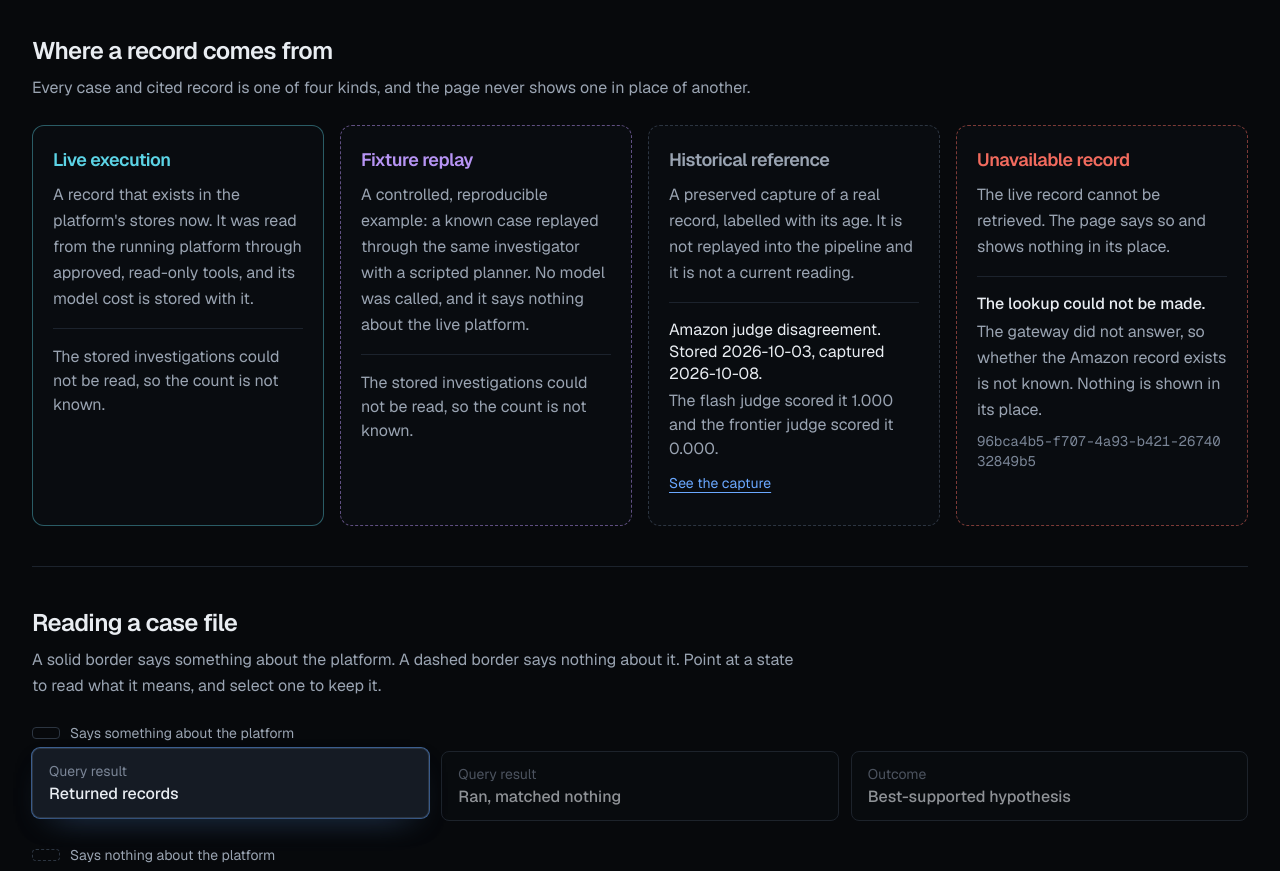
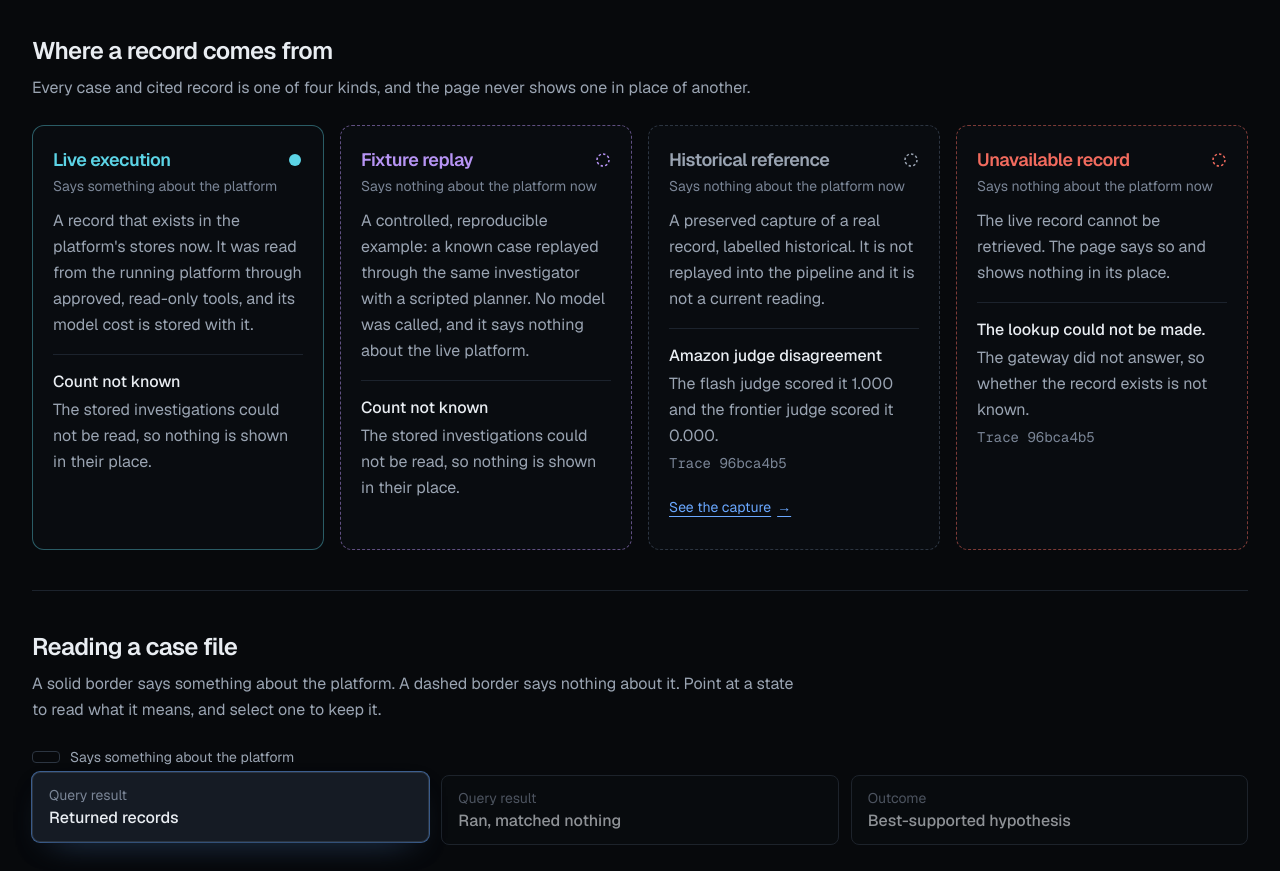
Before and after one commit to PrathamHusky07/fin-sentry, a Next.js app in the folder web/: page /agent in a window 1280 px wide. Shown: the part 1840-2711 px from the top of the page. Built offline with nearby package versions, Linux system fonts and the light colour scheme; no server answers.

Commit message:
redesign the Agent record states as one balanced set and update the Amazon card to match the landing evidence

```diff
--- a/web/app/globals.css
+++ b/web/app/globals.css
@@ -486,6 +486,68 @@ svg :focus-visible {
     .instrument:hover {
       transform: translateY(calc(var(--lift, 1px) * -1))
         scale(var(--grow, 1.002));
+    }
+  }
+
+  /* The four record kinds. A card is an instrument, so it already wakes and
+     rises. On top of that a rail in its tone draws across its top edge, the
+     arrow on its action steps forward, and while one card is held the others
+     recede. Hover is guarded so a tap on a phone never leaves the set dimmed.
+     None of this touches the border style, which carries the meaning. */
+  .rec-rail {
+    position: absolute;
+    top: -1px;
+    right: 1.25rem;
+    left: 1.25rem;
+    height: 2px;
+    border-radius: 2px;
+    background: var(--tone);
+    transform: scaleX(0);
+    transform-origin: left center;
+    transition: transform var(--dur-slow) var(--ease);
+  }
+
+  .rec {
+    transition:
+      opacity var(--dur-base) var(--ease-soft),
+      transform var(--dur-base) var(--ease),
+      border-color var(--dur-base) var(--ease),
+      box-shadow var(--dur-base) var(--ease);
+  }
+
+  .rec:focus-within .rec-rail {
+    transform: scaleX(1);
+  }
+
+  .rec-list:focus-within > .rec:not(:focus-within) {
+    opacity: 0.7;
+  }
+
+  .rec:active {
+    transform: scale(0.995);
+    transition-duration: var(--dur-fast);
+  }
+
+  .rec-go {
+    display: inline-block;
+    transition: transform var(--dur-base) var(--ease);
+  }
+
+  .rec-link:focus-visible .rec-go {
+    transform: translateX(3px);
+  }
+
+  @media (hover: hover) {
+    .rec:hover .rec-rail {
+      transform: scaleX(1);
+    }
+
+    .rec-list:hover > .rec:not(:hover) {
+      opacity: 0.7;
+    }
+
+    .rec:hover .rec-go {
+      transform: translateX(3px);
     }
   }
 
--- a/web/components/agent/record-states.tsx
+++ b/web/components/agent/record-states.tsx
@@ -7,86 +7,186 @@ import {
   type StoredCounts,
 } from "@/lib/agent-data";
 
+// The border carries the meaning and nothing else may change it: solid says
+// something about the platform now, dashed says nothing about it.
 const STYLE: Record<
   RecordState,
-  { border: string; tone: string; mark: string }
+  { border: string; tone: string; mark: string; solid: boolean }
 > = {
   live: {
     border: "border-signal/40",
     tone: "var(--signal)",
     mark: "text-signal",
+    solid: true,
   },
   fixture: {
     border: "border-disagreement/50 border-dashed",
     tone: "var(--disagreement)",
     mark: "text-disagreement",
+    solid: false,
   },
   historical: {
     border: "border-border-strong border-dashed",
     tone: "var(--text-secondary)",
     mark: "text-text-secondary",
+    solid: false,
   },
   unavailable: {
     border: "border-failure/50 border-dashed",
     tone: "var(--failure)",
     mark: "text-failure",
+    solid: false,
   },
 };
 
+const LINK =
+  "text-accent hover:text-text-primary inline-flex min-h-11 items-center gap-1.5 text-base underline underline-offset-4 sm:text-sm";
+
+/** A short form of a trace id, with the whole id on hover. */
+function ShortId({ id }: { id: string }) {
+  return (
+    <p className="text-text-tertiary font-mono text-sm" title={id}>
+      Trace {id.slice(0, 8)}
+    </p>
+  );
+}
+
+/**
+ * One kind of record. The head says what the kind is, the body is the one real instance of it
+ * and the foot is the single action. Every card has the same three parts at the same weight,
+ * so the four read as one set. Hover or focus brings a card forward, draws a rail in its tone
+ * and lets its siblings recede. The border style is never touched by any of that.
+ */
 function Card({
   state,
-  children,
+  fact,
+  support,
+  id,
+  foot,
+  lookup,
 }: {
   state: RecordState;
-  children: React.ReactNode;
+  fact: string;
+  support: string;
+  id?: string | null;
+  foot: React.ReactNode;
+  lookup?: LiveLookup;
 }) {
   const s = STYLE[state];
   return (
     <li
       data-record-state={state}
       style={{ ["--tone" as string]: s.tone }}
-      className={`instrument bg-background-elevated/60 flex flex-col rounded-xl border p-5 ${s.border}`}
+      className={`instrument rec bg-background-elevated/60 flex flex-col rounded-xl border p-5 ${s.border}`}
     >
-      <h3 className={`text-lg font-semibold tracking-tight ${s.mark}`}>
-        {RECORD_STATE[state].label}
-      </h3>
-      <p className="text-text-secondary mt-2 text-base leading-relaxed text-pretty">
+      <span aria-hidden="true" className="rec-rail" />
+      <div className="flex items-start justify-between gap-3">
+        <h3 className={`text-lg font-semibold tracking-tight ${s.mark}`}>
+          {RECORD_STATE[state].label}
+        </h3>
+        <svg
+          aria-hidden="true"
+          viewBox="0 0 16 16"
+          className={`mt-1.5 h-4 w-4 shrink-0 ${s.mark}`}
+        >
+          {s.solid ? (
+            <circle cx="8" cy="8" r="6" fill="currentColor" />
+          ) : (
+            <circle
+              cx="8"
+              cy="8"
+              r="6"
+              fill="none"
+              stroke="currentColor"
+              strokeWidth="1.5"
+              strokeDasharray="2.4 2.2"
+            />
+          )}
+        </svg>
+      </div>
+      <p className="text-text-tertiary mt-0.5 text-sm">
+        {s.solid
+          ? "Says something about the platform"
+          : "Says nothing about the platform now"}
+      </p>
+      <p className="text-text-secondary mt-3 text-base leading-relaxed text-pretty">
         {RECORD_STATE[state].meaning}
       </p>
-      <div className="border-border mt-4 border-t pt-4">{children}</div>
+      <div className="border-border mt-4 flex flex-1 flex-col gap-1 border-t pt-4">
+        <p
+          className="text-text-primary text-base leading-snug font-medium"
+          data-lookup={lookup}
+        >
+          {fact}
+        </p>
+        <p className="text-text-secondary text-base leading-relaxed">
+          {support}
+        </p>
+        {id ? <ShortId id={id} /> : null}
+        <div className="mt-auto pt-2">{foot}</div>
+      </div>
     </li>
   );
 }
 
-const LINK =
-  "text-accent hover:text-text-primary inline-flex min-h-11 items-center text-base underline underline-offset-4 sm:text-sm";
+function Go({ href, children }: { href: string; children: React.ReactNode }) {
+  return (
+    <Link href={href} className={`${LINK} rec-link`}>
+      {children}
+      <span aria-hidden="true" className="rec-go">
+        →
+      </span>
+    </Link>
+  );
+}
 
-/** What the live lookup of the Amazon trace returned, in words, for the unavailable card. */
-function lookupText(lookup: LiveLookup): { head: string; body: string } {
+/** What the live lookup of the original Amazon trace returned, in words. */
+function lookupText(lookup: LiveLookup): { fact: string; support: string } {
   if (lookup === "available") {
     return {
-      head: "The Amazon record is available.",
-      body: "A live lookup of the execution found it, so it is no longer unavailable. The Investigations page opens it.",
+      fact: "The original Amazon record is available.",
+      support:
+        "A live lookup found it, so it is no longer unavailable. Investigations opens it.",
     };
   }
   if (lookup === "unavailable") {
     return {
-      head: "The Amazon record cannot be retrieved.",
-      body: "A live lookup just now found no trace stored under its id. The event log expired that execution under its earlier seven-day retention. The preserved capture is all that remains of it.",
+      fact: "The original Amazon record cannot be retrieved.",
+      support:
+        "A live lookup just now found no trace under its id. It aged out of the event log.",
     };
   }
   return {
-    head: "The lookup could not be made.",
-    body: "The gateway did not answer, so whether the Amazon record exists is not known. Nothing is shown in its place.",
+    fact: "The lookup could not be made.",
+    support:
+      "The gateway did not answer, so whether the record exists is not known.",
   };
+}
+
+/** The stored count for a live or fixture card, or the honest reason there is none. */
+function counted(
+  counts: StoredCounts | null,
+  key: "live" | "fixture",
+  support: string,
+): { fact: string; support: string } {
+  if (counts === null) {
+    return {
+      fact: "Count not known",
+      support:
+        "The stored investigations could not be read, so nothing is shown in their place.",
+    };
+  }
+  const n = counts[key];
+  if (n === 0) return { fact: "None stored", support: "Nothing to open yet." };
+  return { fact: `${n} stored${n === 50 ? " (newest 50 read)" : ""}`, support };
 }
 
 /**
  * The four kinds of record the Agent pages can show, each with what it means and one real
  * instance: how many stored investigations are live or fixture (counted from the listing),
  * the preserved Amazon disagreement capture, and a live lookup of that same execution. The
- * lookup decides whether the last card says "available", "unavailable" or "unknown", so an
- * expired record reads as a stated fact and never as a broken page.
+ * lookup decides whether the last card says "available", "unavailable" or "unknown", so a
+ * record that aged out reads as a stated fact and never as a broken page.
  */
 export function RecordStates({
   counts,
@@ -98,97 +198,67 @@ export function RecordStates({
   /** A live lookup of the trace made when the same question was asked again. */
   rerun: LiveLookup;
 }) {
+  const live = counted(
+    counts,
+    "live",
+    "Counted from the stored investigation listing, newest first.",
+  );
+  const fixture = counted(
+    counts,
+    "fixture",
+    "Counted from the same listing. Fixtures are never mixed into the live count.",
+  );
   const gone = lookupText(lookup);
+  const newestLive = counts?.newestLive ?? null;
+  const newestFixture = counts?.newestFixture ?? null;
   return (
-    <ul className="grid gap-4 md:grid-cols-2 xl:grid-cols-4">
-      <Card state="live">
-        {counts === null ? (
-          <p className="text-text-secondary text-base">
-            The stored investigations could not be read, so the count is not
-            known.
-          </p>
-        ) : counts.live === 0 ? (
-          <p className="text-text-secondary text-base">
-            None stored. A live execution appears here after one is started.
-          </p>
-        ) : (
-          <>
-            <p className="text-text-primary text-base">
-              {counts.live} stored
-              {counts.live === 50 ? " (newest 50 read)" : ""}
-            </p>
-            {counts.newestLive ? (
-              <Link href={`/agent/${counts.newestLive}`} className={LINK}>
-                Open the newest
-              </Link>
-            ) : null}
-          </>
-        )}
-      </Card>
-      <Card state="fixture">
-        {counts === null ? (
-          <p className="text-text-secondary text-base">
-            The stored investigations could not be read, so the count is not
-            known.
-          </p>
-        ) : counts.fixture === 0 ? (
-          <p className="text-text-secondary text-base">None stored.</p>
-        ) : (
-          <>
-            <p className="text-text-primary text-base">
-              {counts.fixture} stored
-              {counts.fixture === 50 ? " (newest 50 read)" : ""}
-            </p>
-            {counts.newestFixture ? (
-              <Link href={`/agent/${counts.newestFixture}`} className={LINK}>
-                Open the newest
-              </Link>
-            ) : null}
-          </>
-        )}
-      </Card>
-      <Card state="historical">
-        <p className="text-text-primary text-base leading-snug">
-          Amazon judge disagreement. Stored 2026-10-03, captured 2026-10-08.
-        </p>
-        <p className="text-text-secondary mt-1 text-base">
-          The flash judge scored it 1.000 and the frontier judge scored it
-          0.000.
-        </p>
-        <Link href="/#evidence-heading" className={LINK}>
-          See the capture
-        </Link>
-      </Card>
-      <Card state="unavailable">
-        <p
-          className="text-text-primary text-base leading-snug font-medium"
-          data-lookup={lookup}
-        >
-          {gone.head}
-        </p>
-        <p className="text-text-secondary mt-1 text-base leading-relaxed">
-          {gone.body}
-        </p>
-        <p className="text-text-tertiary mt-2 font-mono text-sm break-all">
-          {AMAZON_TRACE_ID}
-        </p>
-        {lookup === "unavailable" && rerun === "available" ? (
-          <p
-            className="text-text-secondary mt-3 text-base leading-relaxed"
-            data-rerun="available"
-          >
-            The same question was asked again and is stored as a different
-            trace. It is not the original and shows no disagreement, because the
-            frontier judge was not sampled for it.{" "}
-            <Link
-              href={`/investigations?trace=${RERUN_TRACE_ID}`}
-              className={LINK}
-            >
-              Open the new trace
-            </Link>
-          </p>
-        ) : null}
-      </Card>
+    <ul className="rec-list grid gap-4 md:grid-cols-2 xl:grid-cols-4">
+      <Card
+        state="live"
+        {...live}
+        id={newestLive}
+        foot={
+          newestLive ? (
+            <Go href={`/agent/${newestLive}`}>Open the newest</Go>
+          ) : null
+        }
+      />
+      <Card
+        state="fixture"
+        {...fixture}
+        id={newestFixture}
+        foot={
+          newestFixture ? (
+            <Go href={`/agent/${newestFixture}`}>Open the newest</Go>
+          ) : null
+        }
+      />
+      <Card
+        state="historical"
+        fact="Amazon judge disagreement"
+        support="The flash judge scored it 1.000 and the frontier judge scored it 0.000."
+        id={AMAZON_TRACE_ID}
+        foot={<Go href="/#evidence-heading">See the capture</Go>}
+      />
+      <Card
+        state="unavailable"
+        {...gone}
+        lookup={lookup}
+        id={AMAZON_TRACE_ID}
+        foot={
+          lookup === "unavailable" && rerun === "available" ? (
+            <div data-rerun="available">
+              <p className="text-text-secondary text-base leading-relaxed">
+                Asked again, the same question is a separate trace without a
+                frontier score.
+              </p>
+              <Go href={`/investigations?trace=${RERUN_TRACE_ID}`}>
+                Open the Amazon trace
+              </Go>
+            </div>
+          ) : null
+        }
+      />
     </ul>
   );
 }
--- a/web/lib/agent-view.ts
+++ b/web/lib/agent-view.ts
@@ -240,7 +240,7 @@ export const RECORD_STATE: Record<
   historical: {
     label: "Historical reference",
     meaning:
-      "A preserved capture of a real record, labelled with its age. It is not replayed into the pipeline and it is not a current reading.",
+      "A preserved capture of a real record, labelled historical. It is not replayed into the pipeline and it is not a current reading.",
   },
   unavailable: {
     label: "Unavailable record",
```
Also changed, not shown: 2 other files (tests, documents, lock files or other folders).
